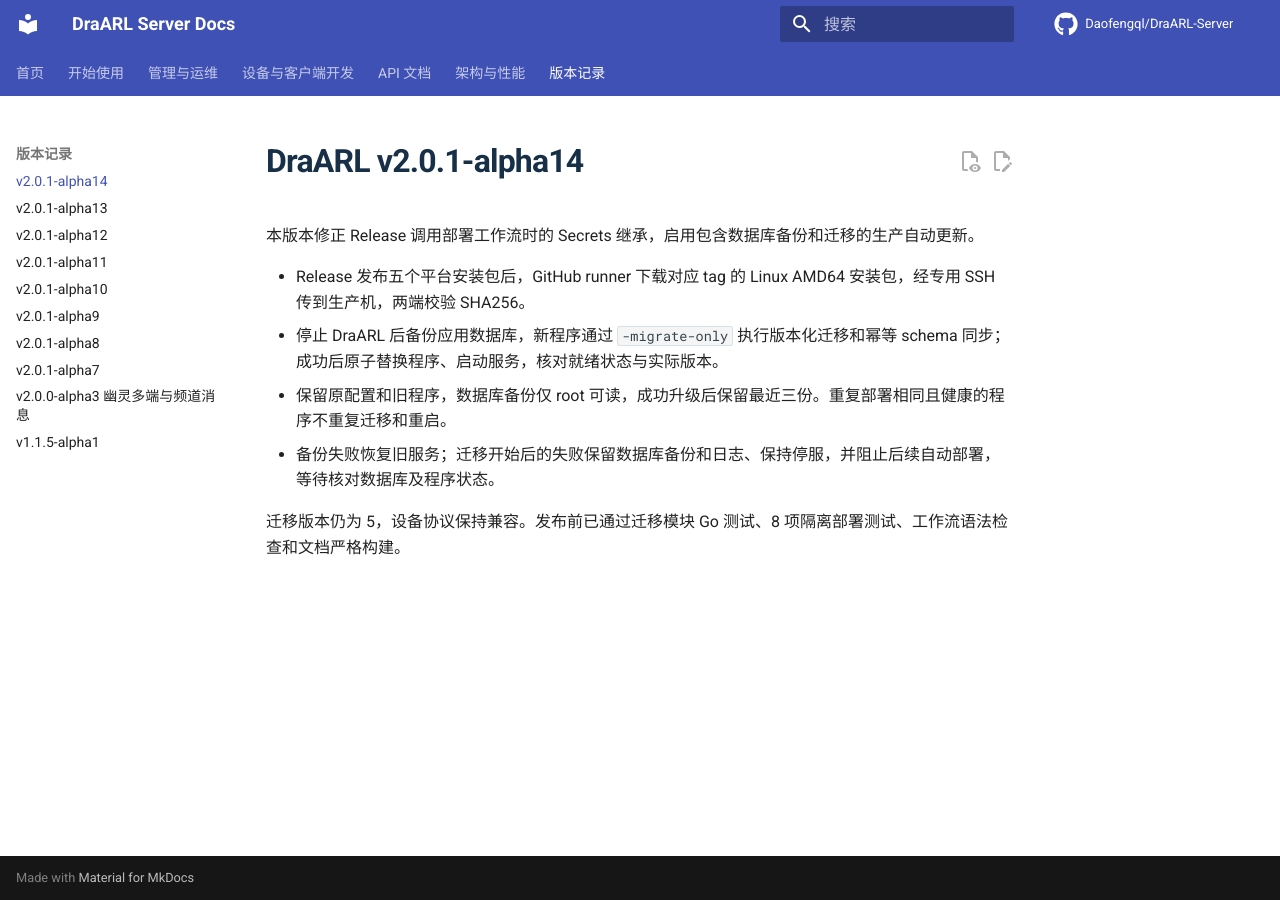
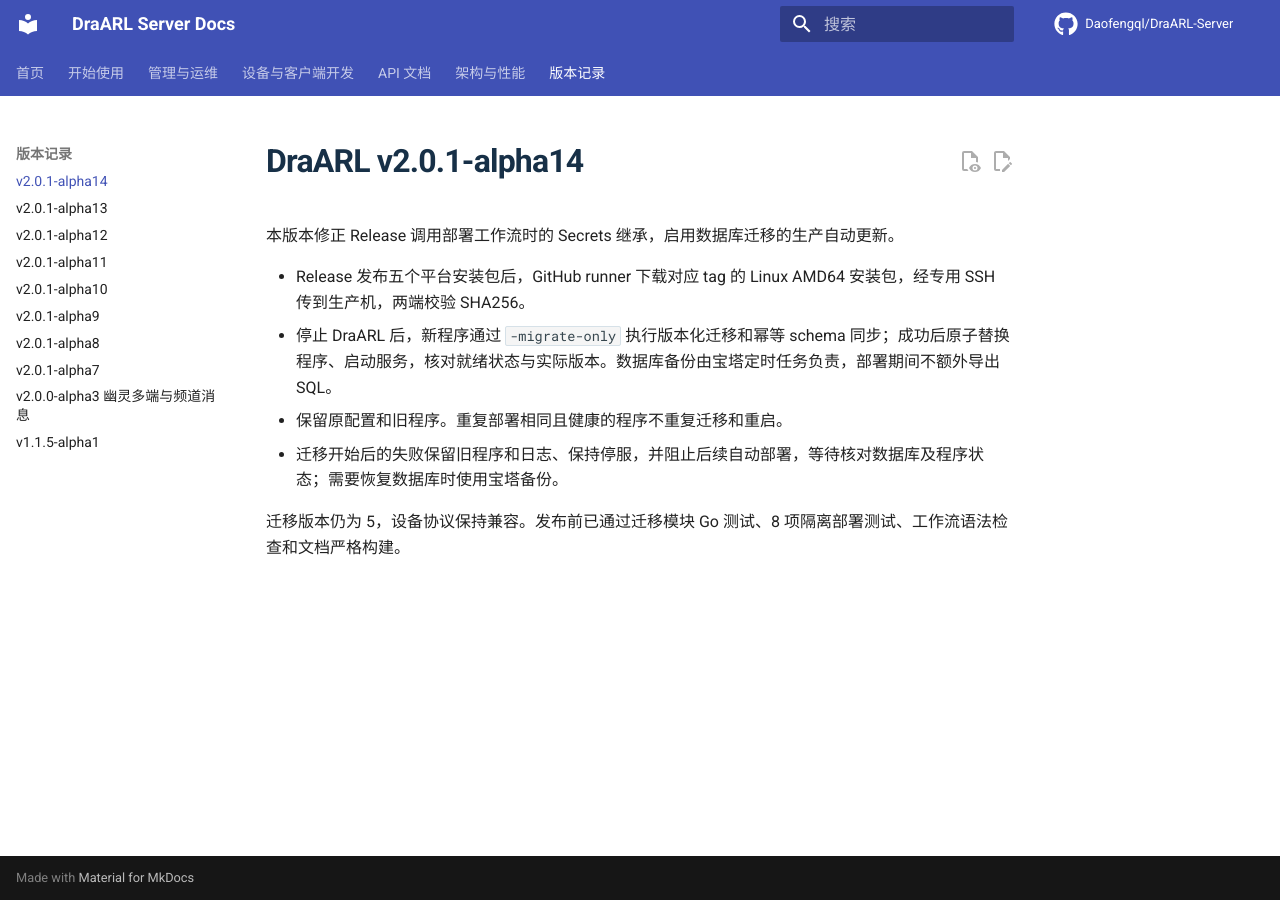
Before and after one commit to Daofengql/DraARL-Server, an MkDocs documentation site: the page built from docs/release-v2.0.1-alpha14.md, in a window 1280 px wide. Built offline with MkDocs 1.6.1 and Material for MkDocs 9.7.7, drawn with Linux system fonts in a browser that asks for light colours; comment, search, counter and statistics services are not loaded.

```diff
--- a/docs/release-v2.0.1-alpha14.md
+++ b/docs/release-v2.0.1-alpha14.md
@@ -1,10 +1,10 @@
 # DraARL v2.0.1-alpha14
 
-本版本修正 Release 调用部署工作流时的 Secrets 继承，启用包含数据库备份和迁移的生产自动更新。
+本版本修正 Release 调用部署工作流时的 Secrets 继承，启用数据库迁移的生产自动更新。
 
 - Release 发布五个平台安装包后，GitHub runner 下载对应 tag 的 Linux AMD64 安装包，经专用 SSH 传到生产机，两端校验 SHA256。
-- 停止 DraARL 后备份应用数据库，新程序通过 `-migrate-only` 执行版本化迁移和幂等 schema 同步；成功后原子替换程序、启动服务，核对就绪状态与实际版本。
-- 保留原配置和旧程序，数据库备份仅 root 可读，成功升级后保留最近三份。重复部署相同且健康的程序不重复迁移和重启。
-- 备份失败恢复旧服务；迁移开始后的失败保留数据库备份和日志、保持停服，并阻止后续自动部署，等待核对数据库及程序状态。
+- 停止 DraARL 后，新程序通过 `-migrate-only` 执行版本化迁移和幂等 schema 同步；成功后原子替换程序、启动服务，核对就绪状态与实际版本。数据库备份由宝塔定时任务负责，部署期间不额外导出 SQL。
+- 保留原配置和旧程序。重复部署相同且健康的程序不重复迁移和重启。
+- 迁移开始后的失败保留旧程序和日志、保持停服，并阻止后续自动部署，等待核对数据库及程序状态；需要恢复数据库时使用宝塔备份。
 
 迁移版本仍为 5，设备协议保持兼容。发布前已通过迁移模块 Go 测试、8 项隔离部署测试、工作流语法检查和文档严格构建。
```
Also changed, not shown: deploy/supervisor/README.md (+12 -12 lines), docs/database-migrations.md (+2 -2 lines), 4 other files.
